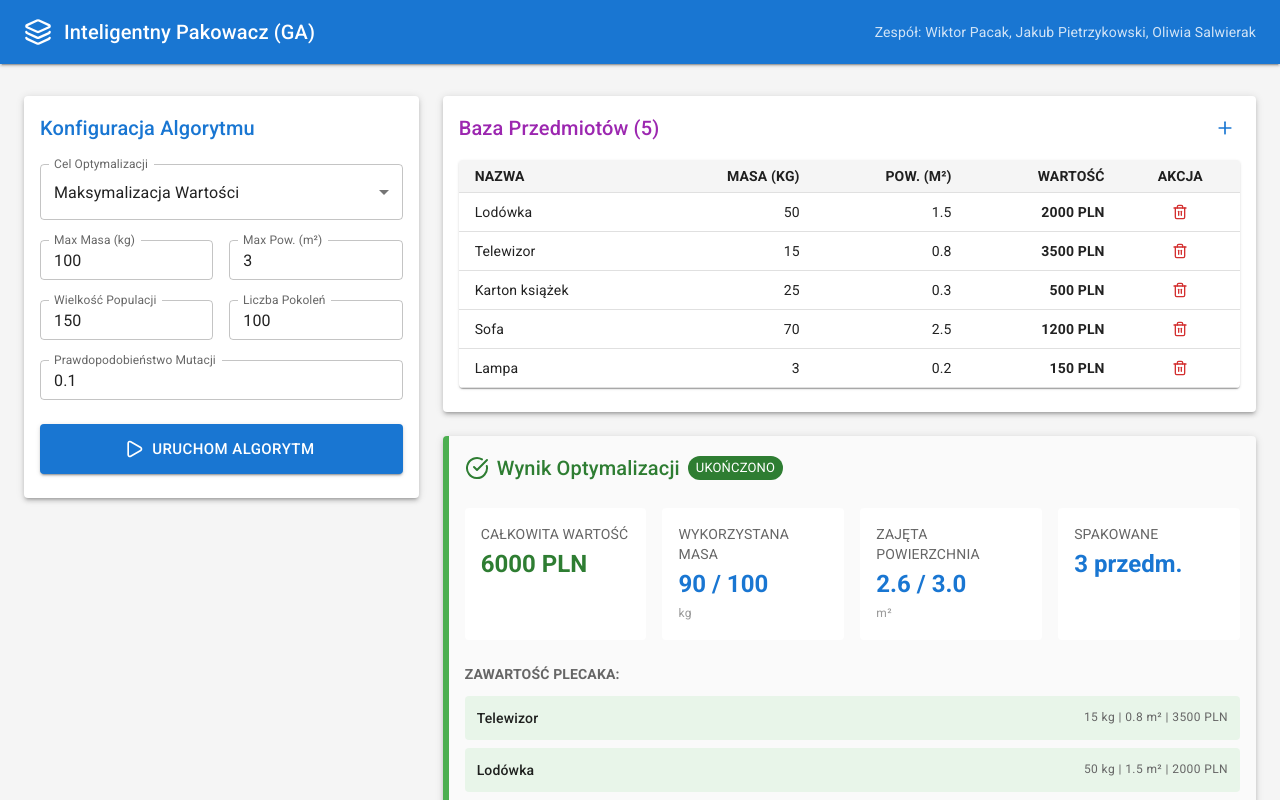
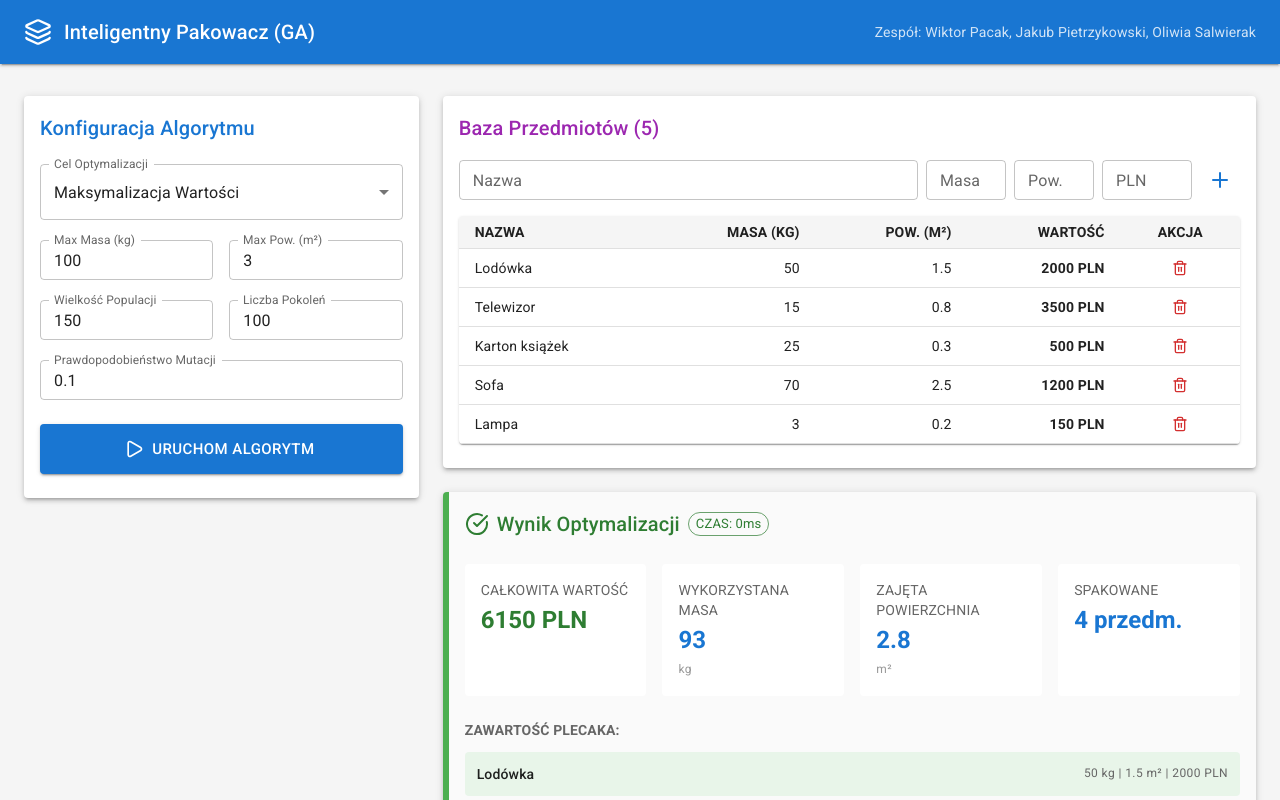
Before and after one commit to Wikierk/projekt-zespolowy, a React (Vite) app: page / in a window 1280 px wide. Both pictures are taken after a click on the button "URUCHOM ALGORYTM". Shown: the top 800 px of the page. Built offline with nearby package versions, Linux system fonts and the light colour scheme.

Commit message:
feat: integrate genetic algorithm with hooks for item management and optimization results

```diff
--- a/src/App.tsx
+++ b/src/App.tsx
@@ -12,6 +12,7 @@ import { Layers } from "lucide-react";
 import AlgorithmConfig from "./components/AlgorithmConfig";
 import ItemsTable from "./components/ItemsTable";
 import OptimizationResults from "./components/OptimizationResults";
+import { useGeneticAlgorithm } from "./hooks/useGeneticAlgorithm";
 
 const theme = createTheme({
   palette: {
@@ -28,6 +29,11 @@ const theme = createTheme({
 });
 
 export default function App() {
+  const {
+    items, params, isCalculating, results,
+    addItem, removeItem, updateParams, startAlgorithm
+  } = useGeneticAlgorithm();
+
   return (
     <ThemeProvider theme={theme}>
       <CssBaseline />
@@ -47,12 +53,21 @@ export default function App() {
       <Container maxWidth="xl" sx={{ mt: 4, mb: 4 }}>
         <Grid container spacing={3}>
           <Grid size={{ xs: 12, md: 4 }}>
-            <AlgorithmConfig onRun={() => console.log("Run algorithm")} />
+            <AlgorithmConfig
+              params={params}
+              onChange={updateParams}
+              onRun={startAlgorithm}
+              loading={isCalculating}
+            />
           </Grid>
 
           <Grid size={{ xs: 12, md: 8 }}>
-            <ItemsTable />
-            <OptimizationResults show={true} byValue={true} />
+            <ItemsTable
+              items={items}
+              onDelete={removeItem}
+              onAdd={addItem}
+            />
+            <OptimizationResults results={results} />
           </Grid>
         </Grid>
       </Container>
--- a/src/components/ItemsTable.tsx
+++ b/src/components/ItemsTable.tsx
@@ -1,3 +1,4 @@
+import { useState } from "react";
 import {
   Card,
   CardContent,
@@ -11,115 +12,70 @@ import {
   IconButton,
   Box,
   Paper,
+  TextField,
 } from "@mui/material";
 import { Trash2, Plus } from "lucide-react";
+import type { Item } from "../core/types";
 
-interface Item {
-  id: number;
-  name: string;
-  mass: number;
-  surface: number;
-  value: number;
+interface ItemsTableProps {
+  items: Item[];
+  onDelete: (id: number) => void;
+  onAdd: (item: Omit<Item, "id">) => void;
 }
 
-interface ItemsTableProps {
-  items?: Item[];
-  onDelete?: (id: number) => void;
-  onAdd?: () => void;
-}
+export default function ItemsTable({ items, onDelete, onAdd }: ItemsTableProps) {
+  const [newItem, setNewItem] = useState({ name: '', mass: '', surface: '', value: '' });
 
-const defaultItems: Item[] = [
-  { id: 1, name: "Lodówka", mass: 50, surface: 1.5, value: 2000 },
-  { id: 2, name: "Telewizor", mass: 15, surface: 0.8, value: 3500 },
-  { id: 3, name: "Karton książek", mass: 25, surface: 0.3, value: 500 },
-  { id: 4, name: "Sofa", mass: 70, surface: 2.5, value: 1200 },
-  { id: 5, name: "Lampa", mass: 3, surface: 0.2, value: 150 },
-];
+  const handleAdd = () => {
+    if (!newItem.name || !newItem.mass || !newItem.surface || !newItem.value) return;
+    onAdd({
+      name: newItem.name,
+      mass: Number(newItem.mass),
+      surface: Number(newItem.surface),
+      value: Number(newItem.value),
+    });
+    setNewItem({ name: '', mass: '', surface: '', value: '' });
+  };
 
-export default function ItemsTable({
-  items = defaultItems,
-  onDelete,
-  onAdd,
-}: ItemsTableProps) {
   return (
     <Card elevation={3} sx={{ mb: 3 }}>
       <CardContent>
-        <Box
-          sx={{
-            display: "flex",
-            justifyContent: "space-between",
-            alignItems: "center",
-            mb: 2,
-          }}
-        >
+        <Box sx={{ display: "flex", justifyContent: "space-between", alignItems: "center", mb: 2 }}>
           <Typography variant="h6" color="secondary">
             Baza Przedmiotów ({items.length})
           </Typography>
-          <IconButton
-            color="primary"
-            size="small"
-            onClick={onAdd}
-            title="Dodaj przedmiot"
-          >
-            <Plus size={20} />
-          </IconButton>
+        </Box>
+
+        <Box sx={{ display: 'flex', gap: 1, mb: 2, alignItems: 'center' }}>
+           <TextField size="small" label="Nazwa" value={newItem.name} onChange={e => setNewItem({...newItem, name: e.target.value})} sx={{flexGrow: 1}}/>
+           <TextField size="small" label="Masa" type="number" value={newItem.mass} onChange={e => setNewItem({...newItem, mass: e.target.value})} sx={{width: 80}}/>
+           <TextField size="small" label="Pow." type="number" value={newItem.surface} onChange={e => setNewItem({...newItem, surface: e.target.value})} sx={{width: 80}}/>
+           <TextField size="small" label="PLN" type="number" value={newItem.value} onChange={e => setNewItem({...newItem, value: e.target.value})} sx={{width: 90}}/>
+           <IconButton color="primary" onClick={handleAdd} title="Dodaj przedmiot">
+             <Plus size={24} />
+           </IconButton>
         </Box>
 
         <TableContainer component={Paper} sx={{ mt: 2 }}>
           <Table size="small">
             <TableHead sx={{ backgroundColor: "#f5f5f5" }}>
               <TableRow>
-                <TableCell>
-                  <Typography variant="body2" sx={{ fontWeight: 600 }}>
-                    NAZWA
-                  </Typography>
-                </TableCell>
-                <TableCell align="right">
-                  <Typography variant="body2" sx={{ fontWeight: 600 }}>
-                    MASA (KG)
-                  </Typography>
-                </TableCell>
-                <TableCell align="right">
-                  <Typography variant="body2" sx={{ fontWeight: 600 }}>
-                    POW. (M²)
-                  </Typography>
-                </TableCell>
-                <TableCell align="right">
-                  <Typography variant="body2" sx={{ fontWeight: 600 }}>
-                    WARTOŚĆ
-                  </Typography>
-                </TableCell>
-                <TableCell align="center">
-                  <Typography variant="body2" sx={{ fontWeight: 600 }}>
-                    AKCJA
-                  </Typography>
-                </TableCell>
+                <TableCell><Typography variant="body2" sx={{ fontWeight: 600 }}>NAZWA</Typography></TableCell>
+                <TableCell align="right"><Typography variant="body2" sx={{ fontWeight: 600 }}>MASA (KG)</Typography></TableCell>
+                <TableCell align="right"><Typography variant="body2" sx={{ fontWeight: 600 }}>POW. (M²)</Typography></TableCell>
+                <TableCell align="right"><Typography variant="body2" sx={{ fontWeight: 600 }}>WARTOŚĆ</Typography></TableCell>
+                <TableCell align="center"><Typography variant="body2" sx={{ fontWeight: 600 }}>AKCJA</Typography></TableCell>
               </TableRow>
             </TableHead>
             <TableBody>
               {items.map((item) => (
                 <TableRow key={item.id} hover>
-                  <TableCell>
-                    <Typography variant="body2">{item.name}</Typography>
-                  </TableCell>
-                  <TableCell align="right">
-                    <Typography variant="body2">{item.mass}</Typography>
-                  </TableCell>
-                  <TableCell align="right">
-                    <Typography variant="body2">{item.surface}</Typography>
-                  </TableCell>
-                  <TableCell align="right">
-                    <Typography variant="body2" sx={{ fontWeight: 600 }}>
-                      {item.value} PLN
-                    </Typography>
-                  </TableCell>
+                  <TableCell><Typography variant="body2">{item.name}</Typography></TableCell>
+                  <TableCell align="right"><Typography variant="body2">{item.mass}</Typography></TableCell>
+                  <TableCell align="right"><Typography variant="body2">{item.surface}</Typography></TableCell>
+                  <TableCell align="right"><Typography variant="body2" sx={{ fontWeight: 600 }}>{item.value} PLN</Typography></TableCell>
                   <TableCell align="center">
-                    <IconButton
-                      size="small"
-                      color="error"
-                      onClick={() => onDelete?.(item.id)}
-                      title="Usuń przedmiot"
-                    >
+                    <IconButton size="small" color="error" onClick={() => onDelete(item.id)} title="Usuń przedmiot">
                       <Trash2 size={16} />
                     </IconButton>
                   </TableCell>
--- a/src/components/OptimizationResults.tsx
+++ b/src/components/OptimizationResults.tsx
@@ -8,187 +8,60 @@ import {
   Alert,
 } from "@mui/material";
 import { CheckCircle, Truck } from "lucide-react";
+import type { Item } from "../core/types";
 
 interface OptimizationResultsProps {
-  show?: boolean;
-  byValue?: boolean;
+  results: any;
 }
 
-interface Delivery {
-  id: number;
-  items: string[];
-  mass: number;
-  maxMass: number;
-  surface: number;
-  maxSurface: number;
-}
-
-const mockResultsByValue = {
-  totalValue: "6000 PLN",
-  usedMass: "90 / 100",
-  usedSurface: "2.6 / 3.0",
-  packedItems: 3,
-  packedList: [
-    { name: "Telewizor", mass: 15, surface: 0.8, value: 3500 },
-    { name: "Lodówka", mass: 50, surface: 1.5, value: 2000 },
-    { name: "Karton książek", mass: 25, surface: 0.3, value: 500 },
-  ],
-};
-
-const mockDeliveries: Delivery[] = [
-  {
-    id: 1,
-    items: ["Sofa", "Lampa"],
-    mass: 73,
-    maxMass: 100,
-    surface: 2.7,
-    maxSurface: 3.0,
-  },
-  {
-    id: 2,
-    items: ["Lodówka", "Telewizor", "Karton książek"],
-    mass: 90,
-    maxMass: 100,
-    surface: 2.6,
-    maxSurface: 3.0,
-  },
-];
-
-export default function OptimizationResults({
-  show = true,
-  byValue = true,
-}: OptimizationResultsProps) {
-  if (!show) {
+export default function OptimizationResults({ results }: OptimizationResultsProps) {
+  if (!results) {
     return (
       <Alert severity="info" sx={{ mt: 2 }}>
-        Uruchom algorytm, aby zobaczyć wyniki optymalizacji
+        Zmień parametry i uruchom algorytm, aby zobaczyć wyniki optymalizacji.
       </Alert>
     );
   }
 
-  if (byValue) {
+  // WIDOK 1: Klasyczny Problem Plecakowy
+  if (results.type === "knapsack") {
     return (
-      <Card
-        elevation={3}
-        sx={{
-          borderLeft: "6px solid #4caf50",
-          backgroundColor: "#fafafa",
-        }}
-      >
+      <Card elevation={3} sx={{ borderLeft: "6px solid #4caf50", backgroundColor: "#fafafa" }}>
         <CardContent>
           <Box sx={{ display: "flex", alignItems: "center", gap: 1, mb: 3 }}>
             <CheckCircle size={24} style={{ color: "#2e7d32" }} />
-            <Typography variant="h6" sx={{ color: "#2e7d32" }}>
-              Wynik Optymalizacji
-            </Typography>
-            <Chip label="UKOŃCZONO" size="small" color="success" />
+            <Typography variant="h6" sx={{ color: "#2e7d32" }}>Wynik Optymalizacji</Typography>
+            <Chip label={`CZAS: ${results.calcTimeMs}ms`} size="small" color="success" variant="outlined" />
           </Box>
 
-          <Box
-            sx={{
-              display: "grid",
-              gridTemplateColumns: {
-                xs: "1fr",
-                sm: "1fr 1fr",
-                lg: "1fr 1fr 1fr 1fr",
-              },
-              gap: 2,
-              mb: 3,
-            }}
-          >
+          <Box sx={{ display: "grid", gridTemplateColumns: { xs: "1fr", sm: "1fr 1fr", lg: "1fr 1fr 1fr 1fr" }, gap: 2, mb: 3 }}>
             <Box sx={{ p: 2, backgroundColor: "white", borderRadius: 1 }}>
-              <Typography
-                variant="body2"
-                sx={{ color: "#666", textTransform: "uppercase", mb: 0.5 }}
-              >
-                Całkowita Wartość
-              </Typography>
-              <Typography
-                variant="h5"
-                sx={{ color: "#2e7d32", fontWeight: 600 }}
-              >
-                {mockResultsByValue.totalValue}
-              </Typography>
+              <Typography variant="body2" sx={{ color: "#666", textTransform: "uppercase", mb: 0.5 }}>Całkowita Wartość</Typography>
+              <Typography variant="h5" sx={{ color: "#2e7d32", fontWeight: 600 }}>{results.totalValue} PLN</Typography>
             </Box>
-
             <Box sx={{ p: 2, backgroundColor: "white", borderRadius: 1 }}>
-              <Typography
-                variant="body2"
-                sx={{ color: "#666", textTransform: "uppercase", mb: 0.5 }}
-              >
-                Wykorzystana Masa
-              </Typography>
-              <Typography
-                variant="h5"
-                sx={{ color: "#1976d2", fontWeight: 600 }}
-              >
-                {mockResultsByValue.usedMass}
-              </Typography>
-              <Typography variant="caption" sx={{ color: "#999" }}>
-                kg
-              </Typography>
+              <Typography variant="body2" sx={{ color: "#666", textTransform: "uppercase", mb: 0.5 }}>Wykorzystana Masa</Typography>
+              <Typography variant="h5" sx={{ color: "#1976d2", fontWeight: 600 }}>{results.usedMass}</Typography>
+              <Typography variant="caption" sx={{ color: "#999" }}>kg</Typography>
             </Box>
-
             <Box sx={{ p: 2, backgroundColor: "white", borderRadius: 1 }}>
-              <Typography
-                variant="body2"
-                sx={{ color: "#666", textTransform: "uppercase", mb: 0.5 }}
-              >
-                Zajęta Powierzchnia
-              </Typography>
-              <Typography
-                variant="h5"
-                sx={{ color: "#1976d2", fontWeight: 600 }}
-              >
-                {mockResultsByValue.usedSurface}
-              </Typography>
-              <Typography variant="caption" sx={{ color: "#999" }}>
-                m²
-              </Typography>
+              <Typography variant="body2" sx={{ color: "#666", textTransform: "uppercase", mb: 0.5 }}>Zajęta Powierzchnia</Typography>
+              <Typography variant="h5" sx={{ color: "#1976d2", fontWeight: 600 }}>{results.usedSurface}</Typography>
+              <Typography variant="caption" sx={{ color: "#999" }}>m²</Typography>
             </Box>
-
             <Box sx={{ p: 2, backgroundColor: "white", borderRadius: 1 }}>
-              <Typography
-                variant="body2"
-                sx={{ color: "#666", textTransform: "uppercase", mb: 0.5 }}
-              >
-                Spakowane
-              </Typography>
-              <Typography
-                variant="h5"
-                sx={{ color: "#1976d2", fontWeight: 600 }}
-              >
-                {mockResultsByValue.packedItems} przedm.
-              </Typography>
+              <Typography variant="body2" sx={{ color: "#666", textTransform: "uppercase", mb: 0.5 }}>Spakowane</Typography>
+              <Typography variant="h5" sx={{ color: "#1976d2", fontWeight: 600 }}>{results.packedItems} przedm.</Typography>
             </Box>
           </Box>
 
           <Box>
-            <Typography
-              variant="body2"
-              sx={{ fontWeight: 600, color: "#666", mb: 1.5 }}
-            >
-              ZAWARTOŚĆ PLECAKA:
-            </Typography>
+            <Typography variant="body2" sx={{ fontWeight: 600, color: "#666", mb: 1.5 }}>ZAWARTOŚĆ PLECAKA:</Typography>
             <Stack spacing={1}>
-              {mockResultsByValue.packedList.map((item, idx) => (
-                <Box
-                  key={idx}
-                  sx={{
-                    p: 1.5,
-                    backgroundColor: "#e8f5e9",
-                    borderRadius: 1,
-                    display: "flex",
-                    justifyContent: "space-between",
-                    alignItems: "center",
-                  }}
-                >
-                  <Typography variant="body2" sx={{ fontWeight: 500 }}>
-                    {item.name}
-                  </Typography>
-                  <Typography variant="caption" sx={{ color: "#666" }}>
-                    {item.mass} kg | {item.surface} m² | {item.value} PLN
-                  </Typography>
+              {results.packedList.map((item: Item, idx: number) => (
+                <Box key={idx} sx={{ p: 1.5, backgroundColor: "#e8f5e9", borderRadius: 1, display: "flex", justifyContent: "space-between", alignItems: "center" }}>
+                  <Typography variant="body2" sx={{ fontWeight: 500 }}>{item.name}</Typography>
+                  <Typography variant="caption" sx={{ color: "#666" }}>{item.mass} kg | {item.surface} m² | {item.value} PLN</Typography>
                 </Box>
               ))}
             </Stack>
@@ -198,99 +71,41 @@ export default function OptimizationResults({
     );
   }
 
+  // WIDOK 2: Minimalizacja liczby kursów
   return (
-    <Card
-      elevation={3}
-      sx={{
-        borderLeft: "6px solid #4caf50",
-        backgroundColor: "#fafafa",
-      }}
-    >
+    <Card elevation={3} sx={{ borderLeft: "6px solid #4caf50", backgroundColor: "#fafafa" }}>
       <CardContent>
         <Box sx={{ display: "flex", alignItems: "center", gap: 1, mb: 3 }}>
           <Truck size={24} style={{ color: "#2e7d32" }} />
-          <Typography variant="h6" sx={{ color: "#2e7d32" }}>
-            Wynik Optymalizacji
-          </Typography>
-          <Chip label="UKOŃCZONO" size="small" color="success" />
+          <Typography variant="h6" sx={{ color: "#2e7d32" }}>Wynik Optymalizacji (Bin Packing)</Typography>
+          <Chip label={`CZAS: ${results.calcTimeMs}ms`} size="small" color="success" variant="outlined" />
         </Box>
 
-        <Box
-          sx={{
-            display: "grid",
-            gridTemplateColumns: { xs: "1fr", sm: "1fr 1fr" },
-            gap: 2,
-            mb: 3,
-          }}
-        >
+        <Box sx={{ display: "grid", gridTemplateColumns: { xs: "1fr", sm: "1fr 1fr" }, gap: 2, mb: 3 }}>
           <Box sx={{ p: 2, backgroundColor: "white", borderRadius: 1 }}>
-            <Typography
-              variant="body2"
-              sx={{ color: "#666", textTransform: "uppercase", mb: 0.5 }}
-            >
-              Potrzebne Kursy
-            </Typography>
-            <Typography variant="h4" sx={{ color: "#1976d2", fontWeight: 600 }}>
-              {mockDeliveries.length} Kursy
-            </Typography>
+            <Typography variant="body2" sx={{ color: "#666", textTransform: "uppercase", mb: 0.5 }}>Potrzebne Kursy</Typography>
+            <Typography variant="h4" sx={{ color: "#1976d2", fontWeight: 600 }}>{results.deliveries.length} Kursy</Typography>
           </Box>
-
           <Box sx={{ p: 2, backgroundColor: "white", borderRadius: 1 }}>
-            <Typography
-              variant="body2"
-              sx={{ color: "#666", textTransform: "uppercase", mb: 0.5 }}
-            >
-              Czas Obliczeń Algorytmu
-            </Typography>
-            <Typography variant="h6" sx={{ color: "#1976d2", fontWeight: 600 }}>
-              345 ms
-            </Typography>
+            <Typography variant="body2" sx={{ color: "#666", textTransform: "uppercase", mb: 0.5 }}>Fitness (Jakość rozwiązania)</Typography>
+            <Typography variant="h6" sx={{ color: "#1976d2", fontWeight: 600 }}>{(results.fitness || 0).toFixed(2)}</Typography>
           </Box>
         </Box>
 
         <Box>
-          <Typography
-            variant="body2"
-            sx={{ fontWeight: 600, color: "#666", mb: 1.5 }}
-          >
-            ROZKŁAD PAKOWANIA:
-          </Typography>
+          <Typography variant="body2" sx={{ fontWeight: 600, color: "#666", mb: 1.5 }}>ROZKŁAD PAKOWANIA:</Typography>
           <Stack spacing={1.5}>
-            {mockDeliveries.map((delivery) => (
-              <Box
-                key={delivery.id}
-                sx={{
-                  p: 2,
-                  backgroundColor: "white",
-                  borderRadius: 1,
-                  border: "1px solid #e0e0e0",
-                }}
-              >
-                <Box
-                  sx={{
-                    display: "flex",
-                    justifyContent: "space-between",
-                    alignItems: "center",
-                    mb: 1,
-                  }}
-                >
-                  <Typography variant="subtitle2" sx={{ fontWeight: 600 }}>
-                    Kurs #{delivery.id}
-                  </Typography>
+            {results.deliveries.map((delivery: any) => (
+              <Box key={delivery.id} sx={{ p: 2, backgroundColor: "white", borderRadius: 1, border: "1px solid #e0e0e0" }}>
+                <Box sx={{ display: "flex", justifyContent: "space-between", alignItems: "center", mb: 1 }}>
+                  <Typography variant="subtitle2" sx={{ fontWeight: 600 }}>Kurs #{delivery.id}</Typography>
                   <Typography variant="caption" sx={{ color: "#999" }}>
-                    Masa: {delivery.mass}/{delivery.maxMass} kg | Pow:
-                    {delivery.surface}/{delivery.maxSurface} m²
+                    Masa: {delivery.mass}/{delivery.maxMass} kg | Pow: {delivery.surface}/{delivery.maxSurface} m²
                   </Typography>
                 </Box>
                 <Box sx={{ display: "flex", gap: 1, flexWrap: "wrap" }}>
                   {delivery.items.map((item: string, idx: number) => (
-                    <Chip
-                      key={idx}
-                      label={item}
-                      variant="outlined"
-                      size="small"
-                      sx={{ backgroundColor: "#e3f2fd" }}
-                    />
+                    <Chip key={idx} label={item} variant="outlined" size="small" sx={{ backgroundColor: "#e3f2fd" }} />
                   ))}
                 </Box>
               </Box>
--- /dev/null
+++ b/src/hooks/useGeneticAlgorithm.ts
@@ -0,0 +1,132 @@
+import { useState, useCallback } from "react";
+import {
+  runGeneticAlgorithm,
+} from "../core/genetic";
+import type { AlgorithmParams, Item } from "../core/types";
+
+const initialItems: Item[] = [
+  { id: 1, name: "Lodówka", mass: 50, surface: 1.5, value: 2000 },
+  { id: 2, name: "Telewizor", mass: 15, surface: 0.8, value: 3500 },
+  { id: 3, name: "Karton książek", mass: 25, surface: 0.3, value: 500 },
+  { id: 4, name: "Sofa", mass: 70, surface: 2.5, value: 1200 },
+  { id: 5, name: "Lampa", mass: 3, surface: 0.2, value: 150 },
+];
+
+const initialParams: AlgorithmParams = {
+  mode: "wartość",
+  maxMass: 100,
+  maxSurface: 3.0,
+  populationSize: 150,
+  generations: 100,
+  mutationRate: 0.1,
+};
+
+export function useGeneticAlgorithm() {
+  const [items, setItems] = useState<Item[]>(initialItems);
+  const [params, setParams] = useState<AlgorithmParams>(initialParams);
+  const [isCalculating, setIsCalculating] = useState(false);
+
+  const [results, setResults] = useState<any>(null);
+
+
+  const addItem = (item: Omit<Item, "id">) => {
+    const newId = items.length > 0 ? Math.max(...items.map((i) => i.id)) + 1 : 1;
+    setItems([...items, { ...item, id: newId }]);
+  };
+
+  const removeItem = (id: number) => {
+    setItems(items.filter((item) => item.id !== id));
+  };
+
+  const updateParams = (newParams: Partial<AlgorithmParams>) => {
+    setParams({ ...params, ...newParams });
+    setResults(null);
+  };
+
+  const startAlgorithm = useCallback(() => {
+    if (items.length === 0) {
+        alert("Brak przedmiotów do spakowania!");
+        return;
+    }
+
+    setIsCalculating(true);
+
+    setTimeout(() => {
+      const startTime = performance.now();
+
+      const bestChromosome = runGeneticAlgorithm(params, items);
+
+      const endTime = performance.now();
+      const calcTime = Math.round(endTime - startTime);
+
+      if (params.mode === "wartość" || params.mode === "masa") {
+        let totalVal = 0;
+        let totalM = 0;
+        let totalS = 0;
+        const packedItemsList: Item[] = [];
+
+        for (let i = 0; i < bestChromosome.genes.length; i++) {
+          if (bestChromosome.genes[i] === 1) {
+            totalVal += items[i].value;
+            totalM += items[i].mass;
+            totalS += items[i].surface;
+            packedItemsList.push(items[i]);
+          }
+        }
+
+        setResults({
+          type: "knapsack",
+          calcTimeMs: calcTime,
+          fitness: bestChromosome.fitness,
+          totalValue: totalVal,
+          usedMass: totalM,
+          usedSurface: Number(totalS.toFixed(2)),
+          packedItems: packedItemsList.length,
+          packedList: packedItemsList,
+        });
+
+      } else if (params.mode === "kursy") {
+        const tripsMap: Record<number, { items: string[]; mass: number; surface: number }> = {};
+
+        for (let i = 0; i < bestChromosome.genes.length; i++) {
+          const tripId = bestChromosome.genes[i];
+          if (!tripsMap[tripId]) {
+            tripsMap[tripId] = { items: [], mass: 0, surface: 0 };
+          }
+          tripsMap[tripId].items.push(items[i].name);
+          tripsMap[tripId].mass += items[i].mass;
+          tripsMap[tripId].surface += items[i].surface;
+        }
+
+        const deliveries = Object.keys(tripsMap).map((key, index) => ({
+          id: index + 1,
+          items: tripsMap[Number(key)].items,
+          mass: tripsMap[Number(key)].mass,
+          maxMass: params.maxMass,
+          surface: Number(tripsMap[Number(key)].surface.toFixed(2)),
+          maxSurface: params.maxSurface,
+        }));
+
+        setResults({
+          type: "deliveries",
+          calcTimeMs: calcTime,
+          fitness: bestChromosome.fitness,
+          deliveries: deliveries,
+        });
+      }
+
+      setIsCalculating(false);
+    }, 50);
+  }, [params, items]);
+
+  return {
+    items,
+    params,
+    isCalculating,
+    results,
+    addItem,
+    removeItem,
+    updateParams,
+    startAlgorithm,
+  };
+}
```
Also changed, not shown: src/components/AlgorithmConfig.tsx (+24 -26 lines).
